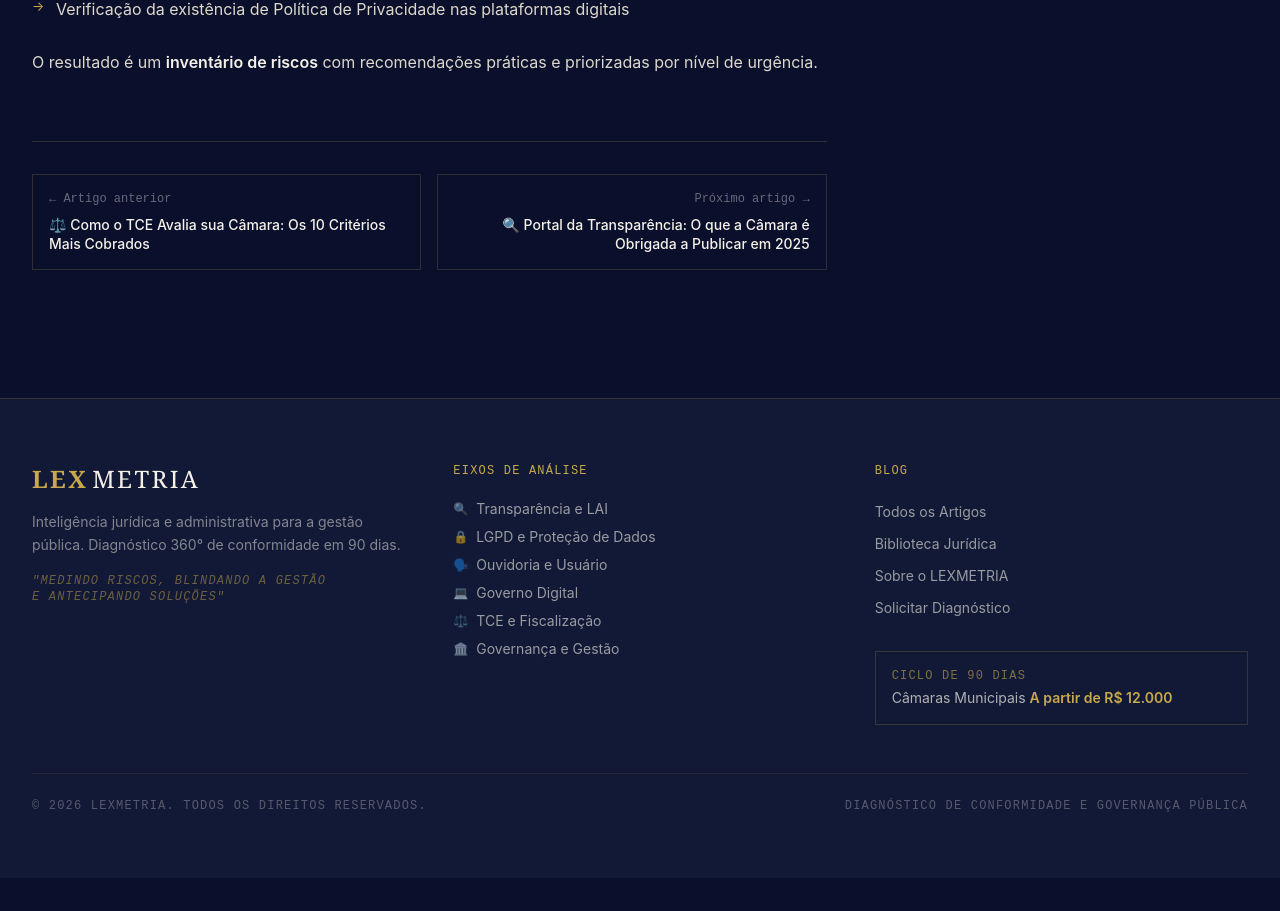
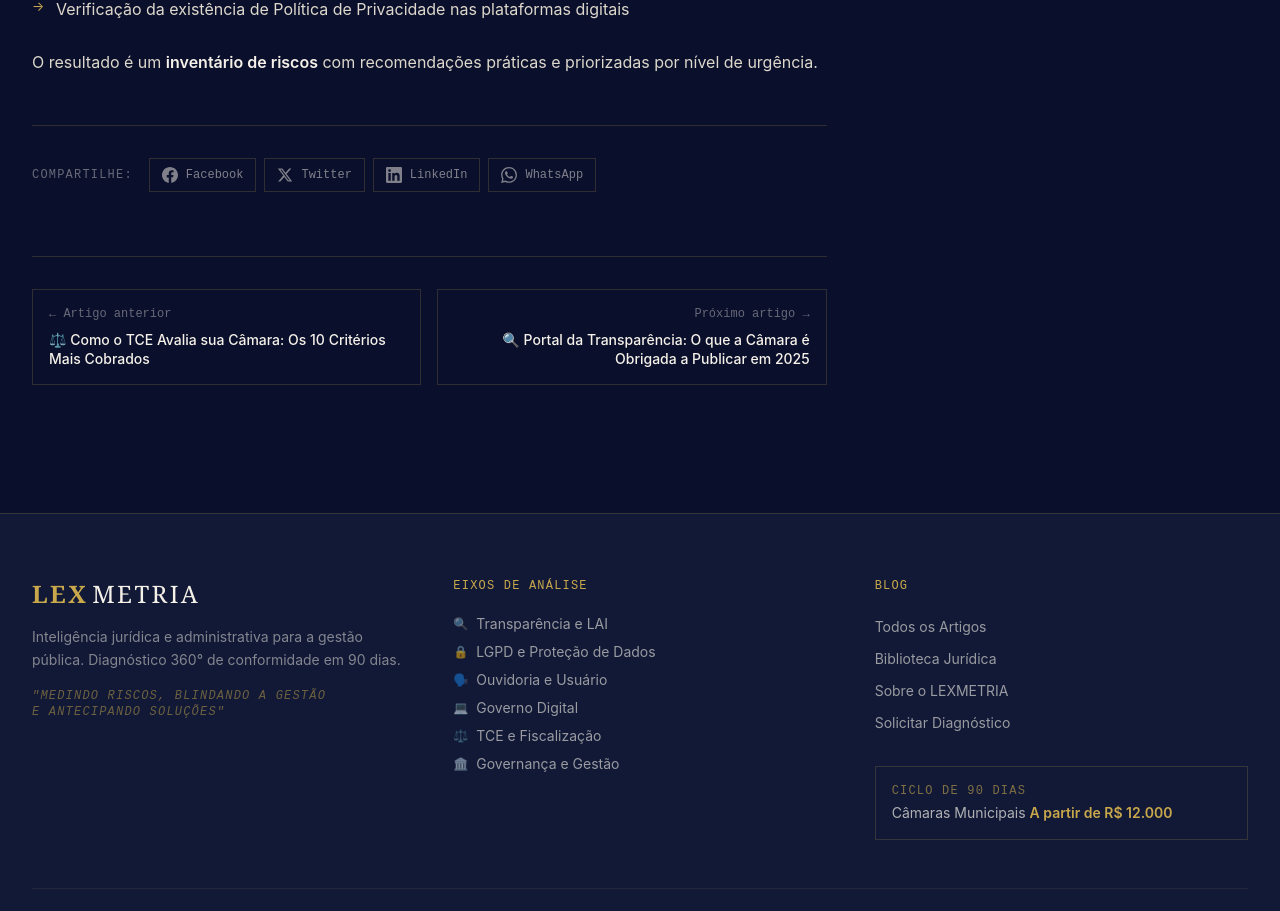
Before and after one commit to lexmetria-oss/blog-lexmetria, a Next.js app: page /blog/dpo-camaras-municipais-lgpd in a window 1280 px wide. Shown: the part 2335-3246 px from the top of the page. Before the commit the page ends 3213 px from the top, so only its background shows below. Built offline with nearby package versions, Linux system fonts and the light colour scheme.

Commit message:
feat: botões de compartilhamento nas páginas de artigo e categoria

```diff
--- a/src/app/blog/[slug]/page.tsx
+++ b/src/app/blog/[slug]/page.tsx
@@ -6,6 +6,7 @@
 import Link from 'next/link'
 import type { Metadata } from 'next'
 import ArticleCard from '@/components/ArticleCard'
+import ShareButtons from '@/components/ShareButtons'
 
 interface Props {
   params: { slug: string }
@@ -97,6 +98,9 @@
             </ReactMarkdown>
           </div>
 
+          {/* Compartilhar */}
+          <ShareButtons titulo={artigo.titulo} />
+
           {/* Navegação entre artigos */}
           <div className="mt-16 pt-8 border-t border-gold/20 grid grid-cols-1 sm:grid-cols-2 gap-4">
             {anterior && (
--- a/src/app/categorias/[slug]/page.tsx
+++ b/src/app/categorias/[slug]/page.tsx
@@ -4,6 +4,7 @@
 import ArticleCard from '@/components/ArticleCard'
 import Link from 'next/link'
 import type { Metadata } from 'next'
+import ShareButtons from '@/components/ShareButtons'
 
 interface Props {
   params: { slug: string }
@@ -71,6 +72,8 @@
               <ArticleCard key={artigo.slug} artigo={artigo} />
             ))
           )}
+
+          <ShareButtons titulo={`${categoria.nome} — LEXMETRIA`} />
         </div>
 
         {/* Sidebar */}
--- /dev/null
+++ b/src/components/ShareButtons.tsx
@@ -0,0 +1,87 @@
+'use client'
+import { useEffect, useState } from 'react'
+
+interface Props {
+  titulo?: string
+}
+
+export default function ShareButtons({ titulo }: Props) {
+  const [url, setUrl] = useState('')
+
+  useEffect(() => {
+    setUrl(window.location.href)
+  }, [])
+
+  if (!url) return null
+
+  const texto = titulo ? encodeURIComponent(titulo) : encodeURIComponent(document.title)
+  const urlEnc = encodeURIComponent(url)
+
+  const redes = [
+    {
+      nome: 'Facebook',
+      href: `https://www.facebook.com/sharer/sharer.php?u=${urlEnc}`,
+      cor: 'hover:bg-[#1877F2] hover:border-[#1877F2]',
+      icon: (
+        <svg className="w-4 h-4" fill="currentColor" viewBox="0 0 24 24">
+          <path d="M24 12.073C24 5.405 18.627 0 12 0S0 5.405 0 12.073C0 18.1 4.388 23.094 10.125 24v-8.437H7.078v-3.49h3.047V9.41c0-3.025 1.791-4.697 4.533-4.697 1.312 0 2.686.236 2.686.236v2.97h-1.513c-1.491 0-1.956.93-1.956 1.886v2.267h3.328l-.532 3.49h-2.796V24C19.612 23.094 24 18.1 24 12.073z"/>
+        </svg>
+      ),
+    },
+    {
+      nome: 'Twitter',
+      href: `https://twitter.com/intent/tweet?url=${urlEnc}&text=${texto}`,
+      cor: 'hover:bg-[#1DA1F2] hover:border-[#1DA1F2]',
+      icon: (
+        <svg className="w-4 h-4" fill="currentColor" viewBox="0 0 24 24">
+          <path d="M18.244 2.25h3.308l-7.227 8.26 8.502 11.24H16.17l-5.214-6.817L4.99 21.75H1.68l7.73-8.835L1.254 2.25H8.08l4.713 6.231zm-1.161 17.52h1.833L7.084 4.126H5.117z"/>
+        </svg>
+      ),
+    },
+    {
+      nome: 'LinkedIn',
+      href: `https://www.linkedin.com/sharing/share-offsite/?url=${urlEnc}`,
+      cor: 'hover:bg-[#0A66C2] hover:border-[#0A66C2]',
+      icon: (
+        <svg className="w-4 h-4" fill="currentColor" viewBox="0 0 24 24">
+          <path d="M20.447 20.452h-3.554v-5.569c0-1.328-.027-3.037-1.852-3.037-1.853 0-2.136 1.445-2.136 2.939v5.667H9.351V9h3.414v1.561h.046c.477-.9 1.637-1.85 3.37-1.85 3.601 0 4.267 2.37 4.267 5.455v6.286zM5.337 7.433a2.062 2.062 0 01-2.063-2.065 2.064 2.064 0 112.063 2.065zm1.782 13.019H3.555V9h3.564v11.452zM22.225 0H1.771C.792 0 0 .774 0 1.729v20.542C0 23.227.792 24 1.771 24h20.451C23.2 24 24 23.227 24 22.271V1.729C24 .774 23.2 0 22.222 0h.003z"/>
+        </svg>
+      ),
+    },
+    {
+      nome: 'WhatsApp',
+      href: `https://wa.me/?text=${texto}%20${urlEnc}`,
+      cor: 'hover:bg-[#25D366] hover:border-[#25D366]',
+      icon: (
+        <svg className="w-4 h-4" fill="currentColor" viewBox="0 0 24 24">
+          <path d="M17.472 14.382c-.297-.149-1.758-.867-2.03-.967-.273-.099-.471-.148-.67.15-.197.297-.767.966-.94 1.164-.173.199-.347.223-.644.075-.297-.15-1.255-.463-2.39-1.475-.883-.788-1.48-1.761-1.653-2.059-.173-.297-.018-.458.13-.606.134-.133.298-.347.446-.52.149-.174.198-.298.298-.497.099-.198.05-.371-.025-.52-.075-.149-.669-1.612-.916-2.207-.242-.579-.487-.5-.669-.51-.173-.008-.371-.01-.57-.01-.198 0-.52.074-.792.372-.272.297-1.04 1.016-1.04 2.479 0 1.462 1.065 2.875 1.213 3.074.149.198 2.096 3.2 5.077 4.487.709.306 1.262.489 1.694.625.712.227 1.36.195 1.871.118.571-.085 1.758-.719 2.006-1.413.248-.694.248-1.289.173-1.413-.074-.124-.272-.198-.57-.347m-5.421 7.403h-.004a9.87 9.87 0 01-5.031-1.378l-.361-.214-3.741.982.998-3.648-.235-.374a9.86 9.86 0 01-1.51-5.26c.001-5.45 4.436-9.884 9.888-9.884 2.64 0 5.122 1.03 6.988 2.898a9.825 9.825 0 012.893 6.994c-.003 5.45-4.437 9.884-9.885 9.884m8.413-18.297A11.815 11.815 0 0012.05 0C5.495 0 .16 5.335.157 11.892c0 2.096.547 4.142 1.588 5.945L.057 24l6.305-1.654a11.882 11.882 0 005.683 1.448h.005c6.554 0 11.89-5.335 11.893-11.893a11.821 11.821 0 00-3.48-8.413z"/>
+        </svg>
+      ),
+    },
+  ]
+
+  return (
+    <div className="mt-12 pt-8 border-t border-gold/20">
+      <div className="flex items-center gap-4 flex-wrap">
+        <span className="font-mono text-xs text-ivory/40 uppercase tracking-widest">
+          Compartilhe:
+        </span>
+        <div className="flex items-center gap-2">
+          {redes.map(rede => (
+            <a
+              key={rede.nome}
+              href={rede.href}
+              target="_blank"
+              rel="noopener noreferrer"
+              title={`Compartilhar no ${rede.nome}`}
+              className={`flex items-center gap-2 border border-gold/20 text-ivory/50 hover:text-white px-3 py-2 transition-all duration-200 ${rede.cor}`}
+            >
+              {rede.icon}
+              <span className="font-mono text-xs hidden sm:inline">{rede.nome}</span>
+            </a>
+          ))}
+        </div>
+      </div>
+    </div>
+  )
+}
```
